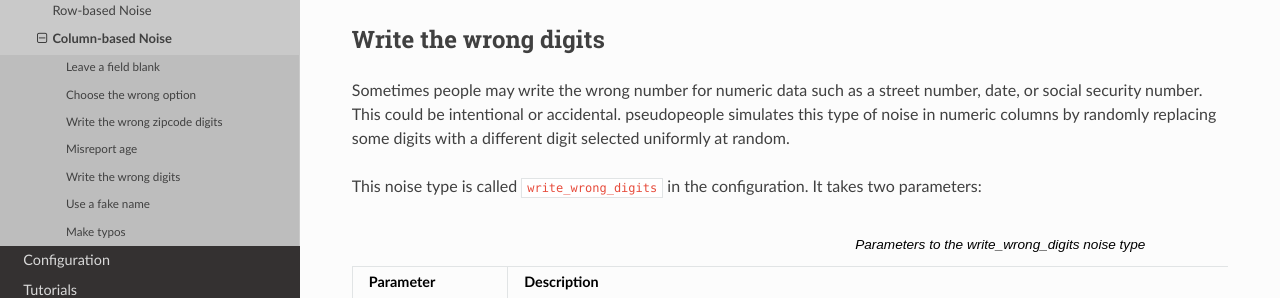
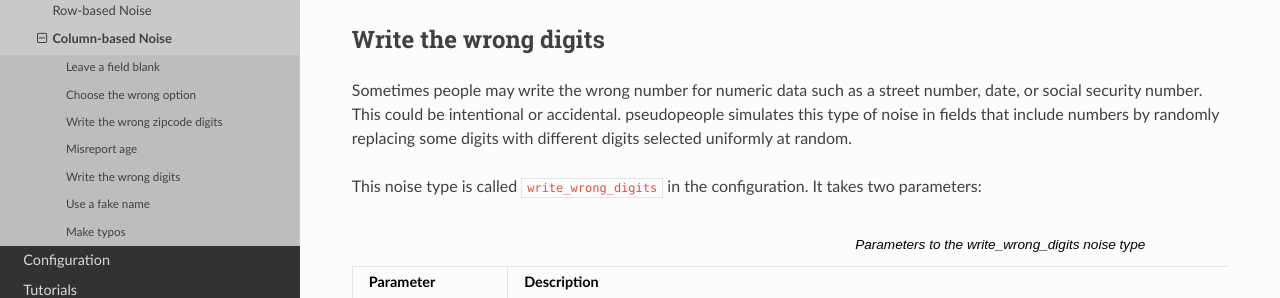
Before and after one commit to ihmeuw/pseudopeople, a Sphinx documentation site: the page built from docs/source/noise/column_noise.rst, in a window 1280 px wide and 1030 px high. Shown: the part 361-659 px from the top of the window. Built offline with Sphinx 7.4.7 and the Read the Docs theme 2.0.0, drawn with Linux system fonts in a browser that asks for light colours.

Commit message:
edit initial description of noise type

```diff
--- a/docs/source/noise/column_noise.rst
+++ b/docs/source/noise/column_noise.rst
@@ -21,8 +21,9 @@ Write the wrong digits
 
 Sometimes people may write the wrong number for numeric data such as a street
 number, date, or social security number. This could be intentional or
-accidental. pseudopeople simulates this type of noise in numeric columns by
-randomly replacing some digits with a different digit selected uniformly at random.
+accidental. pseudopeople simulates this type of noise in fields that include
+numbers by randomly replacing some digits with different digits selected
+uniformly at random.
 
 This noise type is called :code:`write_wrong_digits` in the configuration.
 It takes two parameters:
```
